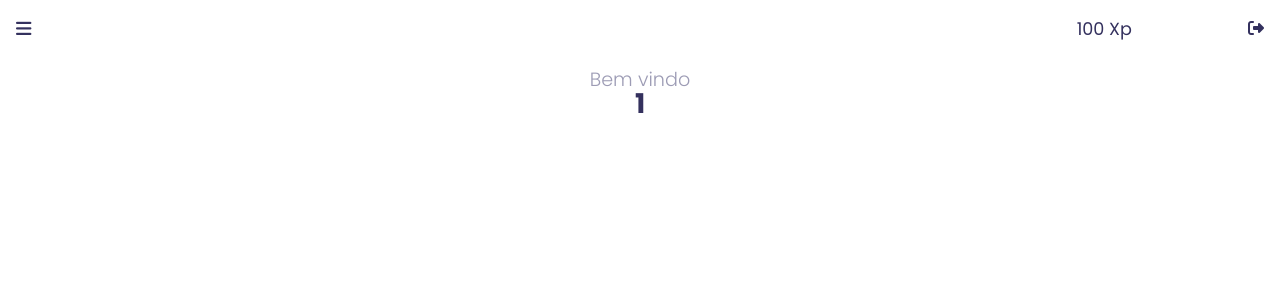
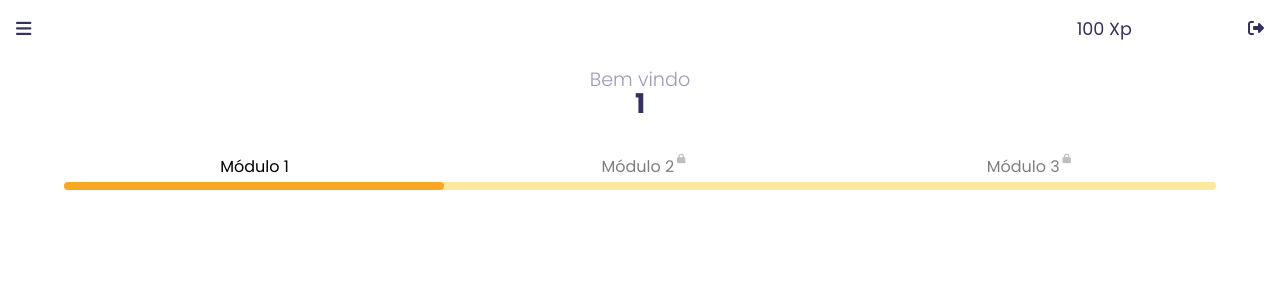
Before and after one commit to SantosDiv/Projects, a React (Create React App) app in the folder study-plataform/: page /dashboard/1 in a window 1280 px wide. Shown: the top 300 px of the page. Built offline with nearby package versions, Linux system fonts and the light colour scheme.

Commit message:
feat/Barra de progresso dos modulos

```diff
--- /dev/null
+++ b/study-plataform/src/components/BarProgressModules.js
@@ -0,0 +1,21 @@
+import React from 'react';
+import '../css/BarProgressModules.css'
+
+class BarProgressModules extends React.Component {
+  render() {
+    return(
+      <section className="bar-progress-modules">
+        <div className="modules-titles">
+          <p>Módulo 1</p>
+          <p className="disable-module">Módulo 2 <i className="fas fa-lock icon"></i></p>
+          <p className="disable-module">Módulo 3 <i className="fas fa-lock icon"></i></p>
+        </div>
+        <div className="bar-disable">
+          <div className="bar-enable"></div>
+        </div>
+      </section>
+    )
+  }
+}
+
+export default BarProgressModules;
--- /dev/null
+++ b/study-plataform/src/css/BarProgressModules.css
@@ -0,0 +1,49 @@
+.bar-progress-modules {
+  display: grid;
+  grid-template-columns: 1fr 1fr 1fr;
+  grid-template-rows: 2rem 2rem;
+  margin: 1.5rem auto;
+  width: 90%;
+  z-index: 0;
+}
+
+.modules-titles {
+  align-items: center;
+  display: flex;
+  grid-column-start: 1;
+  grid-column-end: 4;
+  justify-content: space-around;
+}
+
+.modules-titles p {
+  position: relative;
+}
+
+.icon {
+  position: absolute;
+  font-size: 0.6rem;
+  right: -0.7rem;
+  opacity: 0.5;
+}
+
+.disable-module {
+  opacity: 0.5;
+}
+
+.bar-disable {
+  align-items: center;
+  background-color: var(--bars-block-color);
+  border-radius: 0.8rem;
+  display: flex;
+  grid-column-start: 1;
+  grid-column-end: 4;
+  height: 0.5rem;
+  width: 100%;
+}
+
+.bar-enable {
+  background-color: var(--secondary-color);
+  border-radius: 0.8rem;
+  height: 0.5rem;
+  width: 33%;
+}
--- a/study-plataform/src/css/Header.css
+++ b/study-plataform/src/css/Header.css
@@ -4,6 +4,7 @@
   justify-content: space-between;
   padding: 1rem;
   position: relative;
+  z-index: 1;
 }
 
 .menu-container {
--- a/study-plataform/src/pages/Dashboard.js
+++ b/study-plataform/src/pages/Dashboard.js
@@ -1,5 +1,6 @@
 import React from 'react';
 import Header from '../components/Header';
+import BarProgressModules from '../components/BarProgressModules';
 import '../css/Dashboard.css';
 
 class Dashboard extends React.Component {
@@ -22,6 +23,7 @@ class Dashboard extends React.Component {
           <p className="color-terciary text-medium light-weight">Bem vindo</p>
           <p className="color-primary text-big bold">{ refactoredName }</p>
         </div>
+        <BarProgressModules />
       </>
     )
   }
```
